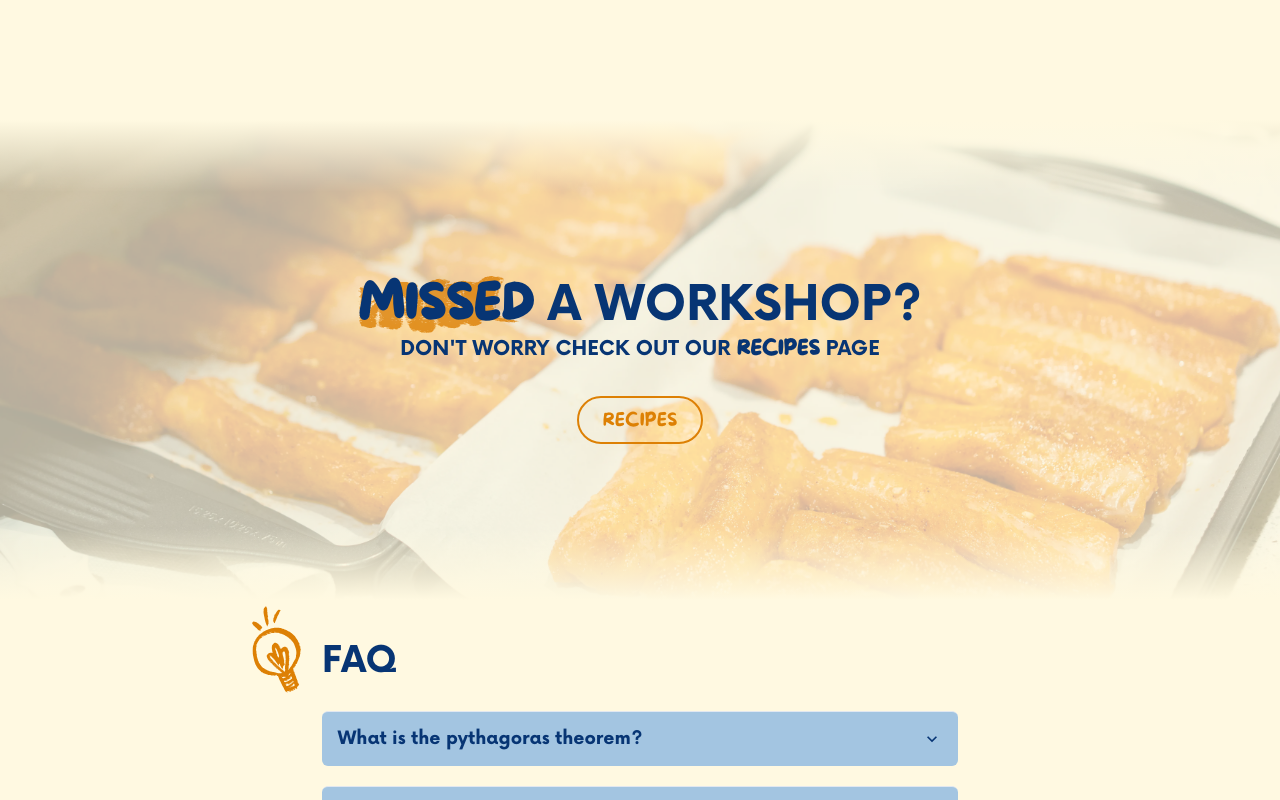
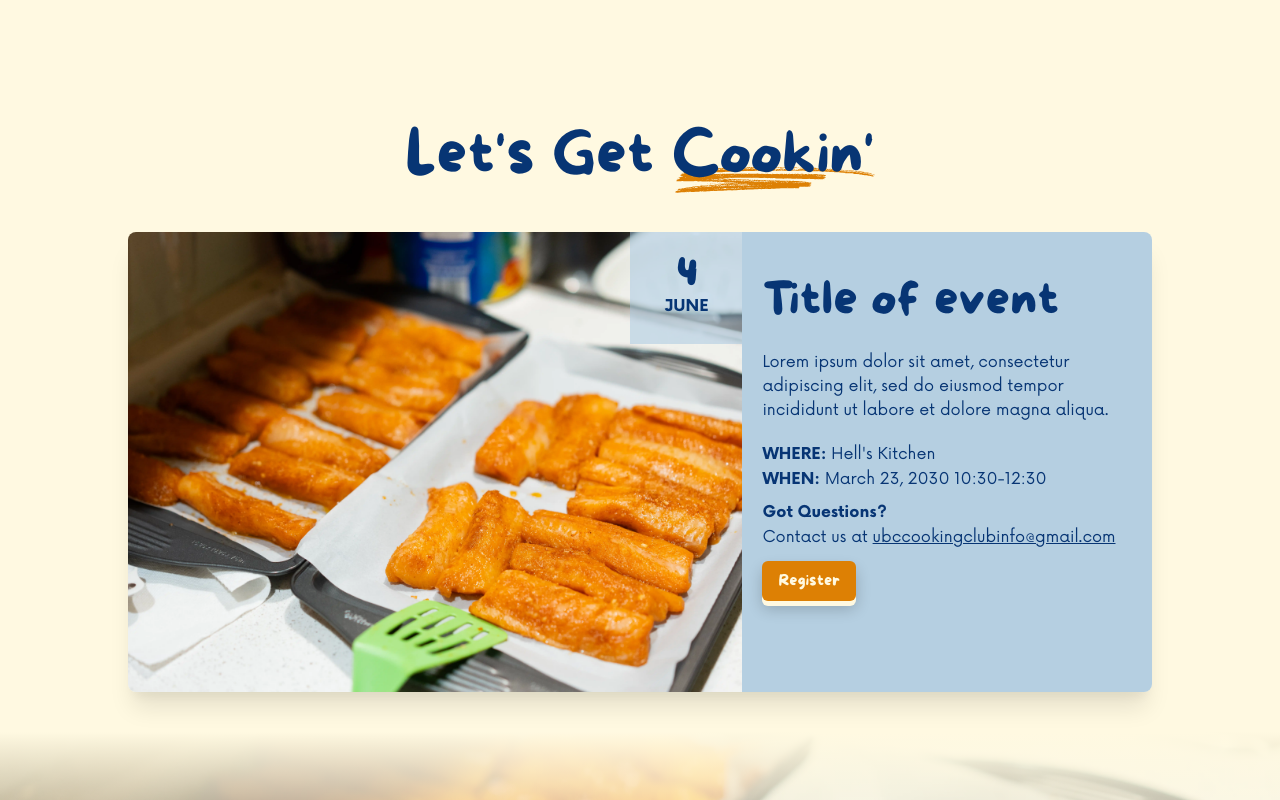
Before and after one commit to ubc-cooking/cooking-club-ubc, a Next.js app: page / in a window 1280 px wide. Shown: the part 680-1480 px from the top of the page. Built offline with nearby package versions, Linux system fonts and the light colour scheme.

Commit message:
feat: add current event

```diff
--- a/src/app/page.tsx
+++ b/src/app/page.tsx
@@ -1,11 +1,13 @@
 import FAQ from "@/components/home/FAQ";
 import Workshop from "@/components/home/Workshop";
+import Event from "@/components/home/Event";
 import { Box } from "@chakra-ui/react";
 
 export default function Home() {
   return (
     <Box>
       <Box width={"100%"} height={"100vh"} />
+      <Event />
       <Workshop />
       <FAQ />
     </Box>
--- /dev/null
+++ b/src/components/home/Event.tsx
@@ -0,0 +1,126 @@
+import { Box, Button, Flex, Heading, Text } from "@chakra-ui/react";
+import Image from "../Image";
+
+const event = {
+  title: "Title of event",
+  imagePath: "/home/workshop.webp",
+  date: "4",
+  month: "JUNE",
+  location: "Hell's Kitchen",
+  time: "March 23, 2030 10:30-12:30",
+  description:
+    "Lorem ipsum dolor sit amet, consectetur adipiscing elit, sed do eiusmod tempor incididunt ut labore et dolore magna aliqua.",
+  registerLink: "",
+};
+
+export default function Event() {
+  return (
+    <Box>
+      <Heading
+        position={"relative"}
+        fontSize={{ base: "4xl", sm: "6xl" }}
+        fontWeight={"regular"}
+        textAlign={"center"}
+      >
+        Let&apos;s Get{" "}
+        <span style={{ position: "relative", height: "100%" }}>
+          Cookin&apos;
+          <Image
+            src={"/home/scribble-title.svg"}
+            alt="scribble"
+            position={"absolute"}
+            width={200}
+            height={10}
+            w={{ base: 150, sm: 200 }}
+            bottom={-2}
+            right={0}
+            zIndex={-1}
+            objectFit={"contain"}
+          />
+        </span>
+      </Heading>
+      <Flex
+        my={10}
+        mx={{ base: "5%", md: "10%" }}
+        direction={{ base: "column", md: "row" }}
+        borderRadius={"lg"}
+        overflow={"hidden"}
+        boxShadow={"xl"}
+      >
+        <Box
+          width={{ base: "100%", md: 400, lg: "60%" }}
+          height={{ base: 300, md: 460 }}
+          position={"relative"}
+        >
+          <Image
+            src={event.imagePath}
+            alt="event"
+            width={1000}
+            height={1000}
+            objectFit={"cover"}
+            w={"100%"}
+            h={"100%"}
+          />
+          <Box
+            position={"absolute"}
+            aspectRatio={1}
+            top={0}
+            right={0}
+            textAlign={"center"}
+            w={28}
+            bg={"rgba(163, 197, 225, 50%)"}
+            p={5}
+          >
+            <Heading fontStyle={"regular"}>{event.date}</Heading>
+            <Text fontWeight={"bold"}>{event.month}</Text>
+          </Box>
+        </Box>
+        <Box
+          width={{ base: "100%", md: 400, lg: "40%" }}
+          height={{ base: "fit-content", md: 460 }}
+          background={"accent"}
+          p={5}
+        >
+          <Heading
+            fontSize={{ base: "3xl", md: "4xl", lg: "5xl" }}
+            my={5}
+            fontWeight={"regular"}
+          >
+            {event.title}
+          </Heading>
+          <Text my={5}>{event.description}</Text>
+          <Text mt={2}>
+            <strong>WHERE:</strong> {event.location}
+          </Text>
+          <Text mb={2}>
+            <strong>WHEN:</strong> {event.time}
+          </Text>
+          <Text>
+            <strong>Got Questions?</strong> <br />
+            Contact us at <u>ubccookingclubinfo@gmail.com</u>
+          </Text>
+          <Button
+            size={"md"}
+            mt={3}
+            background={"secondary"}
+            color={"background"}
+            borderRadius={"md"}
+            fontFamily={"heading"}
+            fontWeight={"regular"}
+            boxShadow={"0 5px 0px #FFF9E1, 0 8px 15px rgba(0, 0, 0, 0.2)"}
+            transition={"transform 0.2s ease, box-shadow 0.2s ease"}
+            _hover={{
+              filter: "brightness(1)",
+            }}
+            _active={{
+              boxShadow: "0px 0px 0px #FFF9E1, 0 6px 10px rgba(0, 0, 0, 0.2)",
+              transform: "translateY(2px)",
+            }}
+          >
+            Register
+          </Button>
+        </Box>
+      </Flex>
+    </Box>
+  );
+}
--- a/src/theme/index.ts
+++ b/src/theme/index.ts
@@ -8,7 +8,7 @@ const theme = extendTheme({
     primary: "#073574",
     secondary: "#DD8004",
     background: "#FFF9E1",
-    accent: "#A3C5E1",
+    accent: "rgba(163, 197, 225, 80%)",
     subtle: "rgba(255, 251, 235, 100%)",
   },
   fonts: {
```
Also changed, not shown: public/fonts/temp/more-sugar.thin.otf (added), public/home/scribble-title.svg (added).
